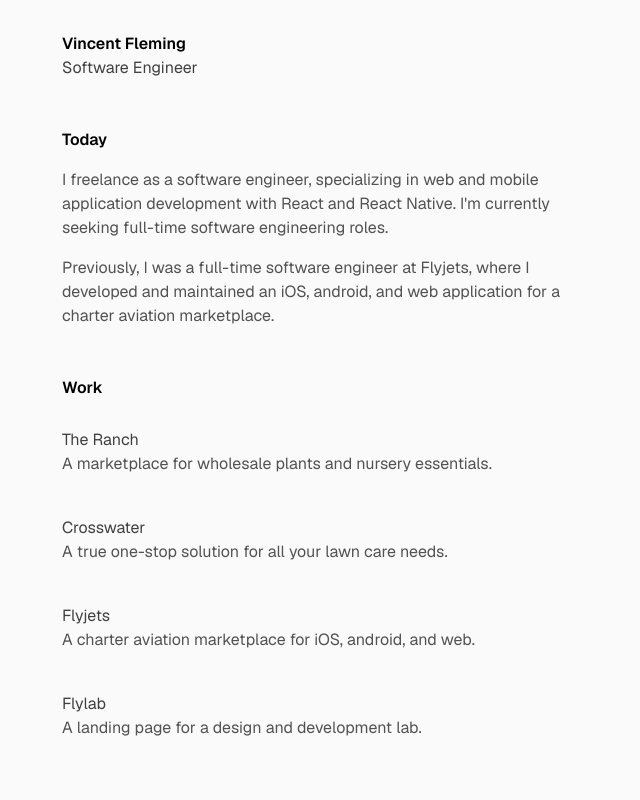
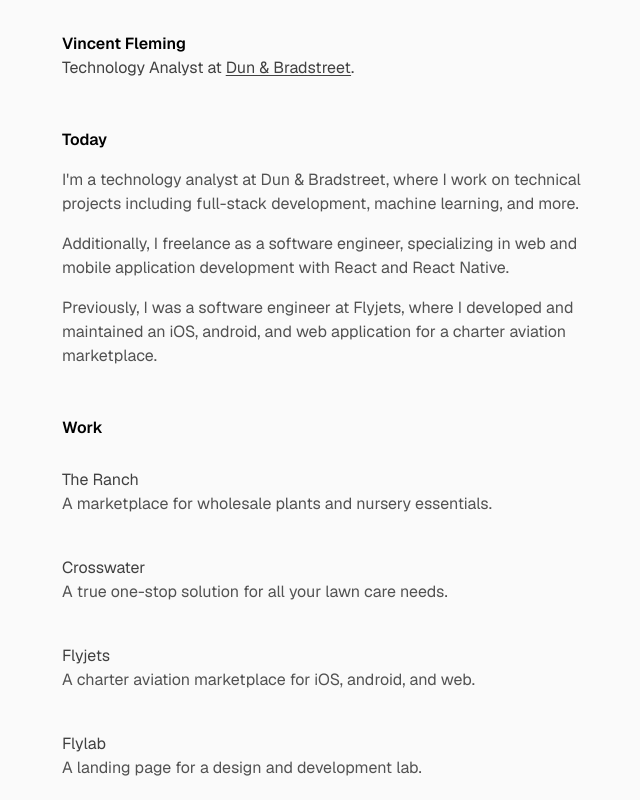
Before and after one commit to flemingvincent/flemingvincent-dev, a Next.js app: page / in a window 1280 px wide. Shown: the top 800 px of the page, without its empty margins (306-946 px from the left). Built offline with nearby package versions, Linux system fonts and the light colour scheme.

Commit message:
Updated content.

```diff
--- a/components/header.tsx
+++ b/components/header.tsx
@@ -7,7 +7,15 @@ export function Header() {
 				<p className="font-semibold">Vincent Fleming</p>
 			</Link>
 			<p className="text-neutral-700 dark:text-neutral-300">
-				Software Engineer
+				Technology Analyst at{" "}
+				<Link
+					className="underline underline-offset-2"
+					href="https://www.dnb.com/"
+					target="_blank"
+				>
+					Dun & Bradstreet
+				</Link>
+				.
 			</p>
 		</header>
 	);
--- a/components/hero.tsx
+++ b/components/hero.tsx
@@ -3,14 +3,18 @@ export function Hero() {
 		<div className="space-y-4">
 			<p className="font-semibold">Today</p>
 			<p className="text-neutral-600 dark:text-neutral-400">
-				I freelance as a software engineer, specializing in web and mobile
-				application development with React and React Native. I&apos;m currently
-				seeking full-time software engineering roles.
+				I&apos;m a technology analyst at Dun & Bradstreet, where I work on
+				technical projects including full-stack development, machine learning,
+				and more.
 			</p>
 			<p className="text-neutral-600 dark:text-neutral-400">
-				Previously, I was a full-time software engineer at Flyjets, where I
-				developed and maintained an iOS, android, and web application for a
-				charter aviation marketplace.
+				Additionally, I freelance as a software engineer, specializing in web
+				and mobile application development with React and React Native.
+			</p>
+			<p className="text-neutral-600 dark:text-neutral-400">
+				Previously, I was a software engineer at Flyjets, where I developed and
+				maintained an iOS, android, and web application for a charter aviation
+				marketplace.
 			</p>
 		</div>
 	);
```
